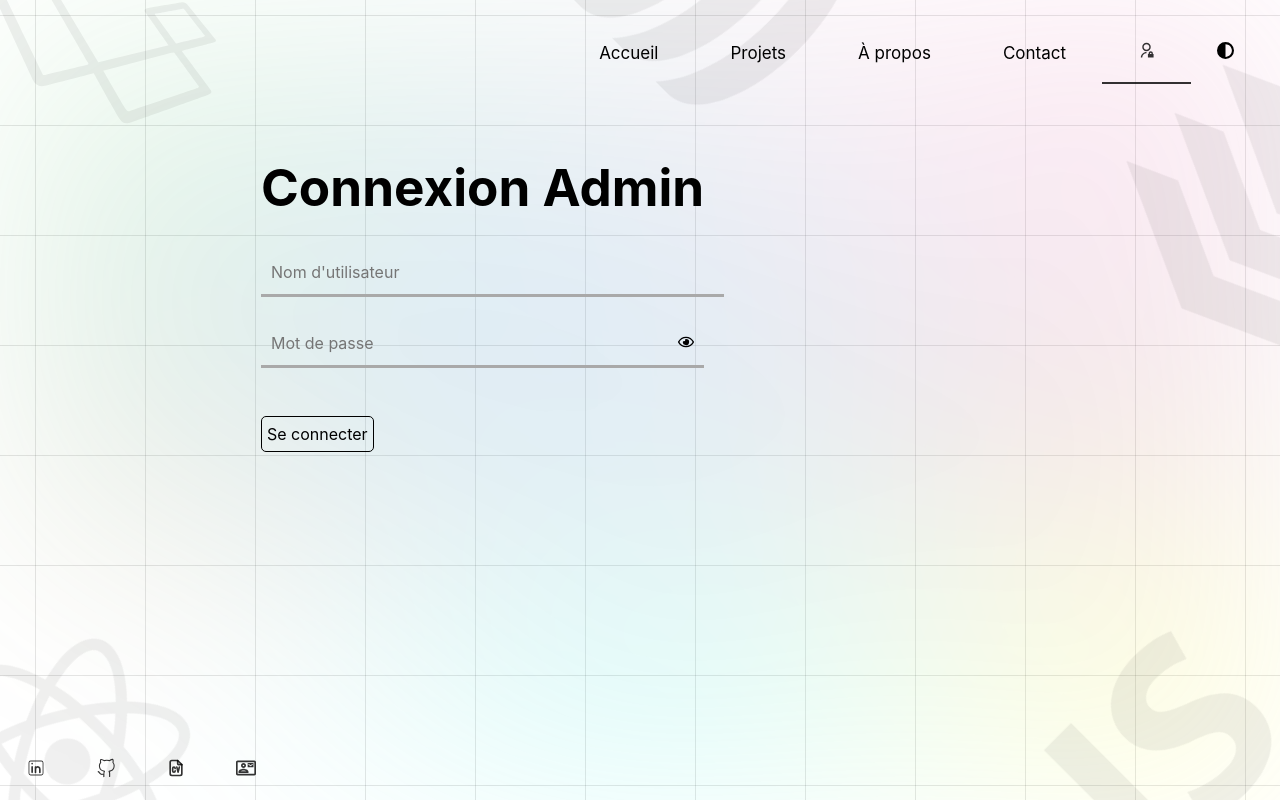
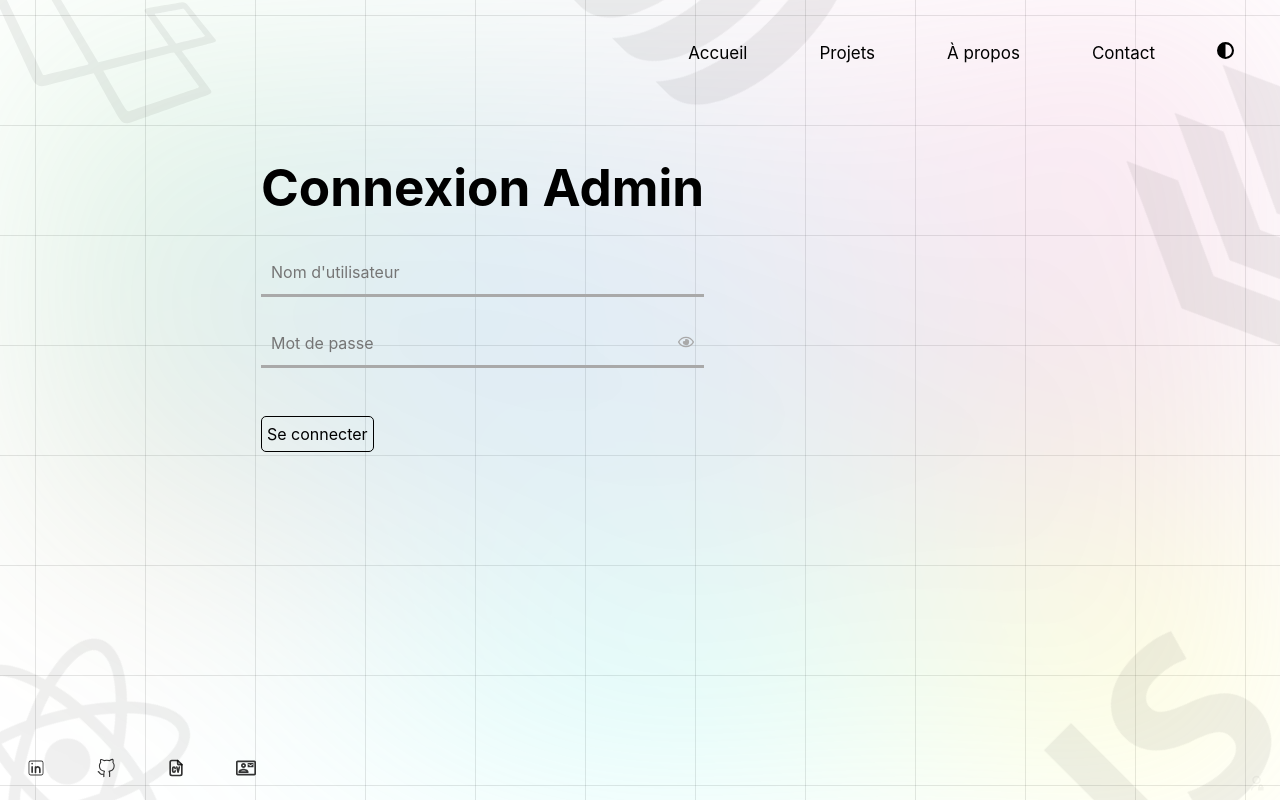
Before and after one commit to Laspales/Site_web, a React (Vite) app in the folder portfolio-wr/: page /admin in a window 1280 px wide. Built offline with nearby package versions, Linux system fonts and the light colour scheme.

Commit message:
Admin and scrollbar done

```diff
--- a/portfolio-wr/src/App.css
+++ b/portfolio-wr/src/App.css
@@ -31,3 +31,17 @@ body::after {
   opacity: 0.17;
   transform: translateZ(0px);
 }
+/* scrollbar */
+
+body::-webkit-scrollbar {
+  width: 12px; /* largeur de la barre de défilement */
+}
+
+body::-webkit-scrollbar-track {
+  background: rgba(200, 200, 200, 1); /* couleur de la piste de défilement */
+}
+
+body::-webkit-scrollbar-thumb {
+  background-color: rgba(0, 0, 0, 0.6);
+
+}
--- a/portfolio-wr/src/Components/AdminMessage-Style.css
+++ b/portfolio-wr/src/Components/AdminMessage-Style.css
@@ -5,12 +5,13 @@
     padding: 5px;
 }
 
-.Admin-Messages form input {
-    width: 100%;
+.Admin-Messages form input, .Admin-Messages form #mdp{
+    width: 95.5%;
     padding: 10px;
+    color: rgba(0, 0, 0, 0.8);
     border-bottom: 3px solid darkgrey;
+    background: none;
 }
-
 .Admin-Messages form button {
     all: unset;
     cursor: pointer;
@@ -37,6 +38,7 @@
 
 .Admin-Messages table{
     width: 100%;
+    max-width: 950px;
     border: 1px solid;
     border-collapse: collapse;
     margin-top: 10px;
@@ -61,6 +63,7 @@
     position: absolute;
     right: 10px;
     cursor: pointer;
+    color: darkgrey;
 }
 .error {
     color: rgba(255, 55, 39, 1);
--- a/portfolio-wr/src/Components/AdminMessage.jsx
+++ b/portfolio-wr/src/Components/AdminMessage.jsx
@@ -46,6 +46,7 @@ function AdminMessages() {
             {!token ? (
                 <div>
                     <h1>Connexion Admin</h1>
+
                     <form onSubmit={handleLogin}>
                         <input
                             type="text"
@@ -54,11 +55,14 @@ function AdminMessages() {
                             onChange={(e) => setLoginData({ ...loginData, username: e.target.value })}
                             required
                         />
+
                         <br /><br />
+
                         <div className="password-container">
                             <input
                                 type={showPassword ? "text" : "password"}
                                 placeholder="Mot de passe"
+                                id="mdp"
                                 value={loginData.password}
                                 onChange={(e) => setLoginData({ ...loginData, password: e.target.value })}
                                 required
@@ -67,9 +71,12 @@ function AdminMessages() {
                                 {showPassword ? <FaRegEyeSlash /> : <FaRegEye />}
                             </span>
                         </div>
+
                         <br /> <br />
+
                         <button type="submit">Se connecter</button>
                     </form>
+
                     {loginError && <p className="error">{loginError}</p>}
                 </div>
             ) : (
--- a/portfolio-wr/src/Components/Header-Style.css
+++ b/portfolio-wr/src/Components/Header-Style.css
@@ -38,7 +38,7 @@
 .logo{
   position: absolute;
   top: 0;
-  left: -105%;
+  left: -145%;
 }
 
 .linear {
@@ -55,6 +55,19 @@
   border-bottom: 2px solid;
   opacity: 0.8;
 }
+
+/*style button admin */
+
+#adm{
+  position: fixed;
+  bottom: -2%;
+  right: 0;
+  padding: 5px;
+  cursor: all-scroll;
+  color: rgba(0, 0, 0, 0.15);
+  opacity: 0.04;
+}
+
 /* style dark theme */
 body.dark {
   color: rgba(250, 250, 250, 0.95) !important;
@@ -70,6 +83,7 @@ body.dark .App-Section .title h1,
 body.dark .App-Section .Surname h1 {
   color: whitesmoke;
 }
+
 body.dark .App-Section .circle div{
   border: 1px solid whitesmoke;
   background-color: whitesmoke;
@@ -77,16 +91,20 @@ body.dark .App-Section .circle div{
   padding: 3px;
   opacity: 0.4;
 }
-body.dark .App-Footer li a {
+
+body.dark .App-Footer li a, body.dark .Admin-Messages form input{
   color: whitesmoke;
 }
+
 body.dark .App-Contact #send:hover, body.dark .Admin-Messages form button:hover, body.dark .Admin-Messages #deco:hover{
   color: rgba(0, 0, 0, 0.8);
   background-color: whitesmoke;
 }
+
 body.dark .App-Contact #name, body.dark .App-Contact #message, body.dark .App-Contact #email{
   border: 1px solid rgba(250, 250, 250, 0.9);
 }
+
 body.dark .App-Projets .description{
   color: black;
 }
```
Also changed, not shown: portfolio-wr/src/pages/pages-css/Projets-Style.css (line endings or trailing spaces).
